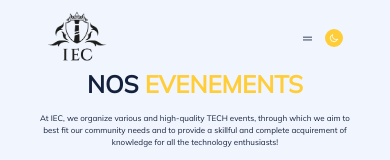
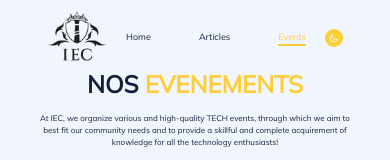
Before and after one commit to iec-enp/iec-website, a Next.js app: page /events in a window 390 px wide. Shown: the top 160 px of the page. Built offline with nearby package versions, Linux system fonts and the light colour scheme.

Commit message:
feat: remove mobile toggle button

```diff
--- a/src/components/Navigation/Header.jsx
+++ b/src/components/Navigation/Header.jsx
@@ -5,7 +5,6 @@ import { useRouter } from 'next/router'
 import { useEffect, useState } from 'react'
 import Cta from '../Utility/Cta'
 import ThemeToggleBtn from '../Utility/ThemeToggleBtn'
-import MobileMenu from './MobileMenu'
 import NavLink from './NavLink'
 
 const Header = () => {
@@ -52,7 +51,7 @@ const Header = () => {
         </a>
       </Link>
 
-      <div className='hidden lg:flex gap-24 text-opacity-80 text-xl font-normal'>
+      <div className='flex gap-24 text-opacity-80 text-sm  md:text-xl font-normal'>
         <NavLink
           href='/'
           text='Home'
@@ -76,7 +75,7 @@ const Header = () => {
         />
       </div>
       <div className='items-center gap-4 flex'>
-        <MobileMenu toggler={Toggler.toString()} />
+        {/* <MobileMenu toggler={Toggler.toString()} /> */}
         <ThemeToggleBtn
           mounted={mounted}
           setTheme={setTheme}
```
